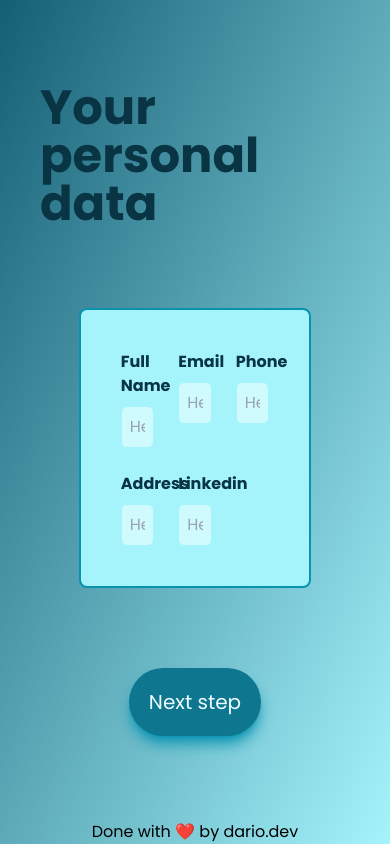
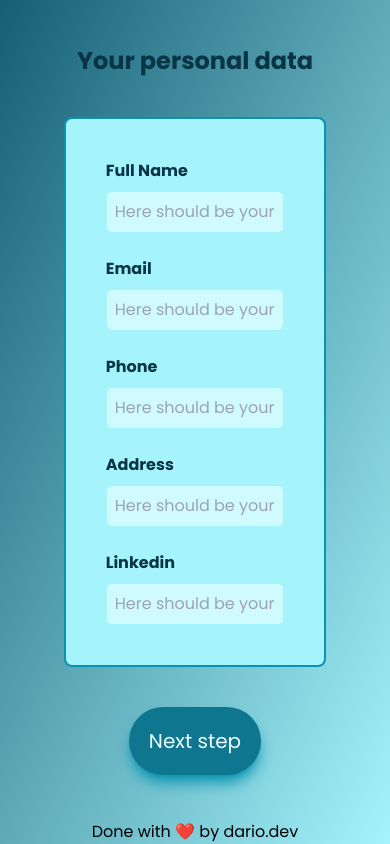
Before and after one commit to dhdezg/cvgenerator, a React (Vite) app: page / in a window 390 px wide. Both pictures are taken after a click on the button "Start". Built offline with nearby package versions, Linux system fonts and the light colour scheme; what @react-pdf/renderer would draw is missing.

Commit message:
Adapt personalInfo component to mobile devices

```diff
--- a/src/components/personalInfo.jsx
+++ b/src/components/personalInfo.jsx
@@ -38,7 +38,7 @@ const PersonalInfo = ({ next, onSave }) => {
     <section id="personalInfo" className="w-full">
       <div className="step-container">
         <h2 className="step-title">Your personal data</h2>
-        <div className="card w-3/4 grid grid-cols-3 gap-6 font-bold text-squirtle-950">
+        <div className="card w-3/4 xs:flex flex-col md:grid grid-cols-3 gap-6 font-bold text-squirtle-950">
           {Object.keys(formData).map((key) => (
             <InputField
               key={key}
--- a/src/index.css
+++ b/src/index.css
@@ -32,11 +32,11 @@
   }
 
   .step-container {
-    @apply flex flex-col justify-center items-center gap-20 p-10 h-full;
+    @apply flex flex-col justify-center items-center xs:gap-10 md:gap-20 xs:p-5 md:p-10 h-full;
   }
 
   .step-title {
-    @apply text-5xl text-squirtle-950 font-bold select-none;
+    @apply xs:text-2xl md:text-5xl text-squirtle-950 font-bold select-none;
   }
 
   .card {
```
